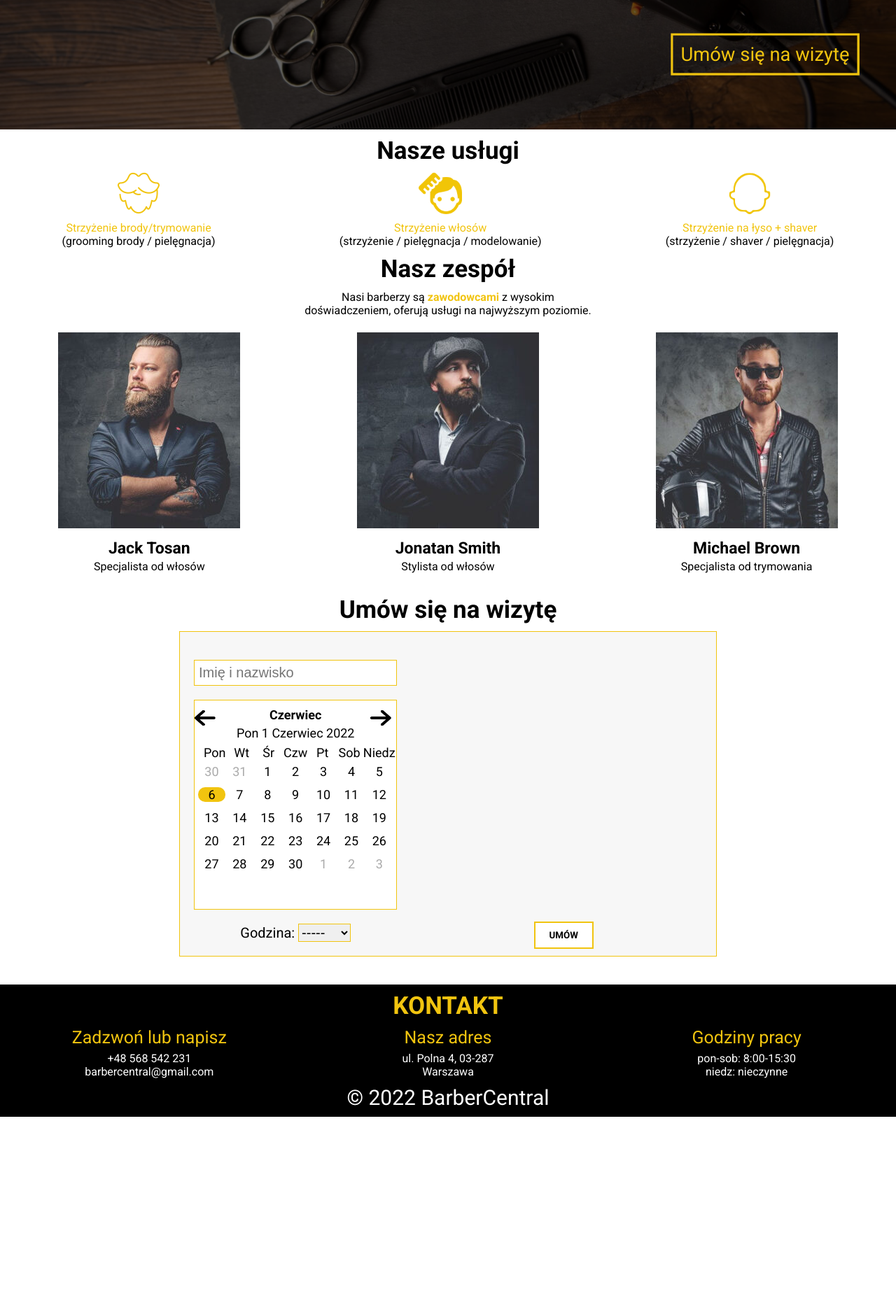
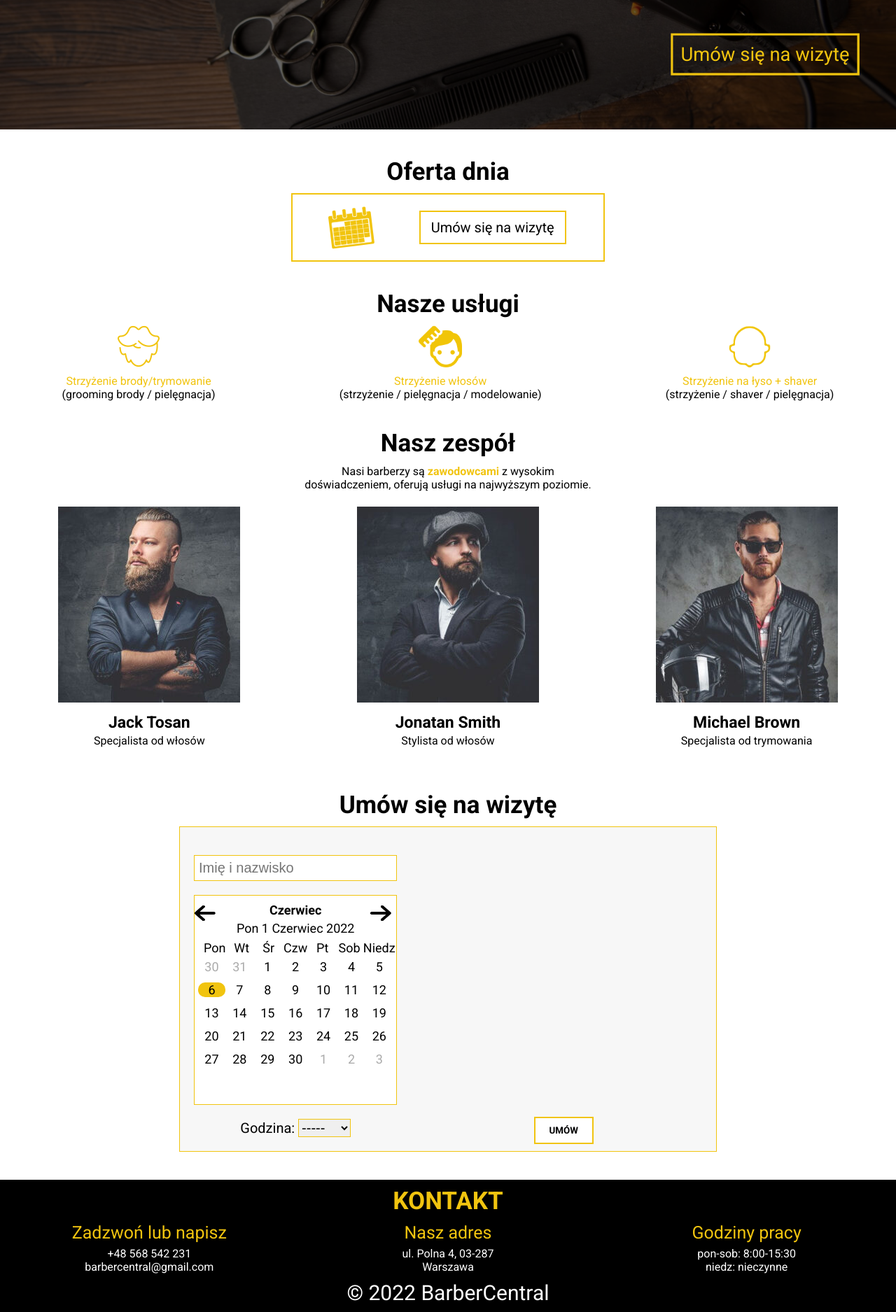
Before and after one commit to pawel4985/Witryna-Barber, a PHP site: page / in a window 1280 px wide. Shown: the part 615-2490 px from the top of the page at 70% size. Before the commit the page ends 2211 px from the top, so only its background shows below. Run offline with PHP 8.4, Linux system fonts and the light colour scheme; data that the repository does not hold is empty.

Commit message:
add_day_offer script and add_service script add section day_offer to index.php

```diff
--- a/index.php
+++ b/index.php
@@ -26,7 +26,7 @@ session_start();
         ?>
         <nav>
             <ul>
-                <li><a>Oferta dnia</a></li>
+                <li><a onclick="scroll_apoint('main div.day_offer')">Oferta dnia</a></li>
                 <li><a onclick="scroll_apoint('main div.services')">Nasze usługi</a></li>
                 <li><a onclick="scroll_apoint('main div.team')">Nasz zespół</a></li>
                 <li><a href="">Opinie</a></li>
@@ -85,6 +85,7 @@ session_start();
                                     document.querySelector('header .login .log_item').classList.add('show')</script>");
                             echo ("<p class='wrong'>Podaj login!</p>");
                         }
+                        mysqli_close($db);
                     }
                     ?>
                     <label><img src="img/user_log.png"><input type="text" name="log" placeholder="Login"></label>
@@ -101,6 +102,23 @@ session_start();
             <a onclick="scroll_apoint('#apoint_form')" class="visit">Umów się na wizytę</a>
         </header>
         <main>
+            <?php
+            @$db3 = mysqli_connect("localhost", "root", "", "barber") or die("Błąd połączenia z bazą danych!");
+            $day_of = mysqli_query($db3, "SELECT nazwa_uslugi,rabat FROM day_offer;");
+            echo ("<div class='day_offer'>
+            <h2>Oferta dnia</h2>
+            <div class='content'>
+                <div class='left'><img src='img/calendar.png' alt='kalendarz'></div>
+                <div class='right'>");
+            while ($row = mysqli_fetch_assoc($day_of)) {
+                echo ("<p>Tylko dziś $row[nazwa_uslugi]<span> -$row[rabat]%</span></p>");
+            }
+            echo ("<a onclick='scroll_apoint(`#apoint_form`)' class='visit'>Umów się na wizytę</a>
+                </div>
+            </div>
+        </div>");
+
+            ?>
             <div class="services">
                 <h2>Nasze usługi</h2>
                 <div class="service">
@@ -251,6 +269,7 @@ session_start();
         behavior: 'auto'
     });</script>");
                 }
+                mysqli_close($db);
             }
             ?>
         </main>
--- a/styles/style.css
+++ b/styles/style.css
@@ -10,6 +10,9 @@
     font-family: roboto;
 }
 
+input[type='submit'] {
+    font-family: roboto;
+}
 
 .control {
     position: absolute;
@@ -277,6 +280,63 @@ header .login form.logowanie.show {
     right: 0%;
 }
 
+main .day_offer {
+    display: flex;
+    flex-direction: column;
+    align-items: center;
+    justify-content: center;
+}
+
+main .day_offer .content {
+    padding: 20px;
+    display: flex;
+    align-items: center;
+    justify-content: space-around;
+}
+
+main .day_offer a.visit {
+    cursor: pointer;
+    border: 2px solid #F1C40F;
+    padding: 10px 15px;
+    font-size: 20px;
+    font-family: roboto;
+    text-decoration: none;
+    color: black;
+}
+
+main .day_offer .content .left {
+    text-align: center;
+    width: 15%;
+}
+
+main .day_offer .content .right p {
+    margin: 0 20px;
+    font-size: 25px;
+    margin-bottom: 10px;
+}
+
+main .day_offer .content .right p span {
+    font-weight: bold;
+}
+
+main .day_offer .content {
+    border: 2px solid #F1C40F;
+    width: 35%;
+}
+
+main .day_offer .content .right {
+    display: flex;
+    flex-direction: column;
+    align-items: center;
+    justify-content: center;
+}
+
+main .day_offer .content .left img {
+    transform: rotate(-7deg);
+    width: 100%;
+    display: block;
+}
+
 main .services .service {
     display: flex;
     align-items: center;
@@ -315,7 +375,7 @@ main .team {
 main h2 {
     font-family: roboto;
     text-align: center;
-    margin: 10px 0;
+    margin: 40px 0 10px 0;
     font-size: 35px;
 }
 
@@ -392,9 +452,12 @@ main .appointment .content .apoint .left input {
     margin: 20px 0;
 }
 
+
 main .appointment .content .apoint .services {
     width: 100%;
     font-family: roboto;
+    height: 380px;
+    overflow-y: auto;
 }
 
 main .appointment .content .apoint .right {
@@ -402,6 +465,7 @@ main .appointment .content .apoint .right {
     flex-direction: column;
     align-items: center;
     justify-content: space-between;
+    flex-wrap: wrap;
     width: 60%;
 }
 
```
Also changed, not shown: admin.php (+15 -7 lines), admin/add_day_offer.php (added, +60 -0 lines), admin/add_services.php (added, +55 -0 lines), styles/overwrite.css (+31 -0 lines), img/calendar.png (added), img/check-solid.svg (added), img/percent.png (added), img/service.png (added).
